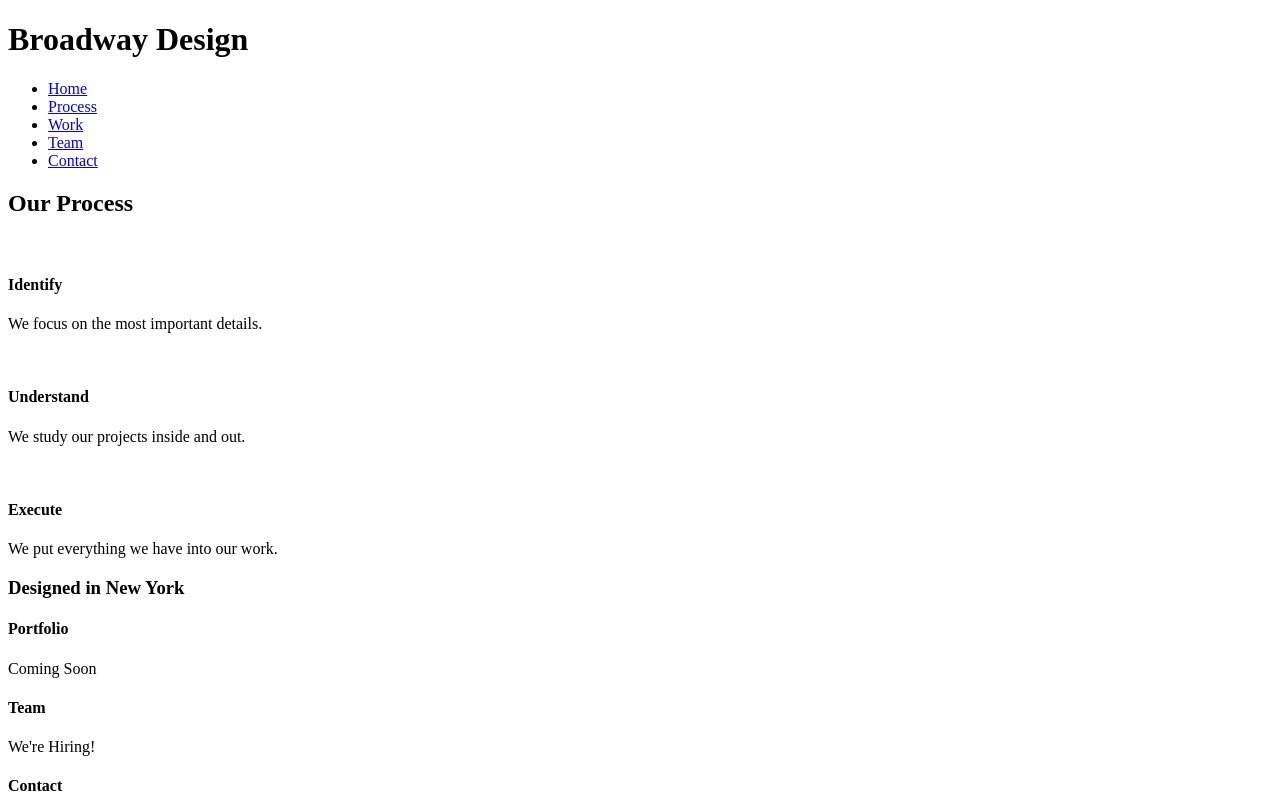
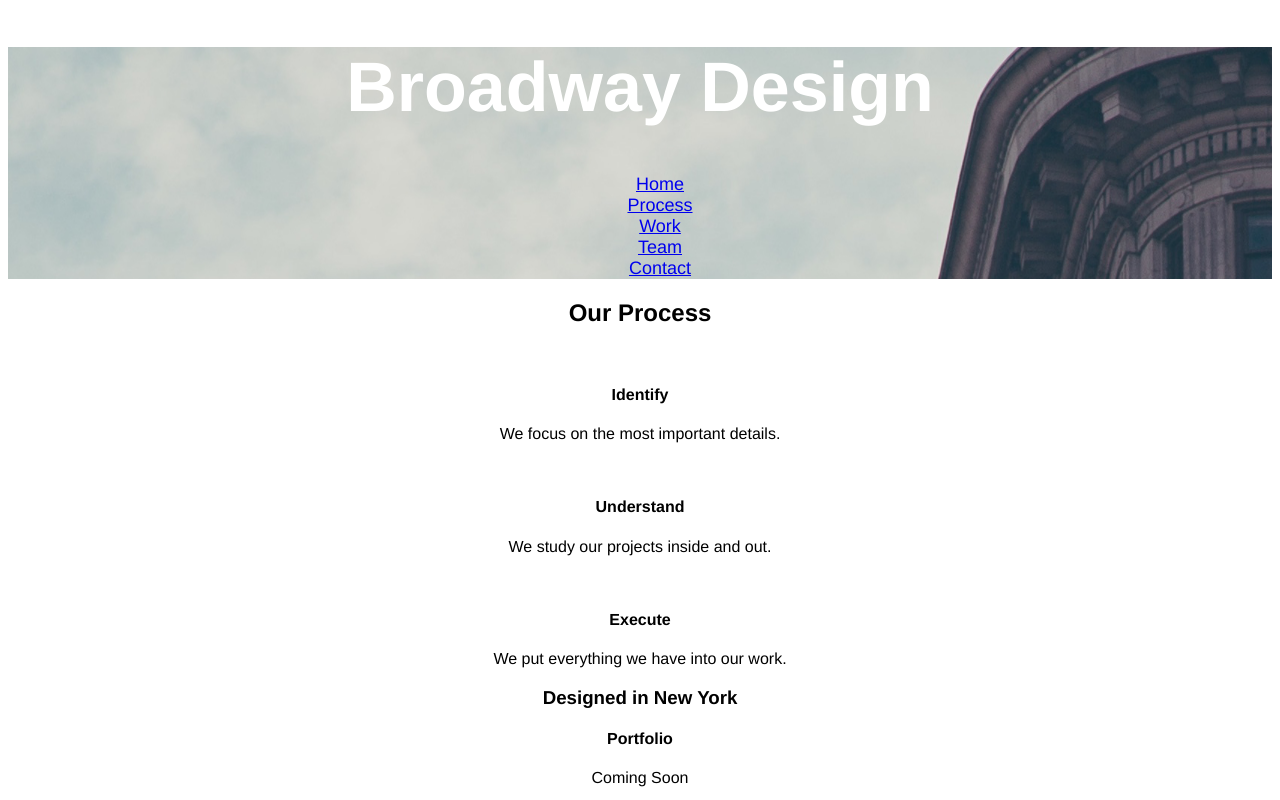
Before and after one commit to anderbay/broadway, a plain HTML site: page index.html in a window 1280 px wide. Shown: the top 800 px of the page. Drawn offline with Linux system fonts and the light colour scheme.

Commit message:
Styled header section

```diff
--- a/index.html
+++ b/index.html
@@ -3,10 +3,10 @@
   <head>
     <meta charset="utf-8">
     <title>Broadway Design</title>
-    <link src="./resources/style.css" rel="stylesheet" href="/css/master.css">
+    <link rel="stylesheet" href="./resources/css/style.css" type="text/css">
   </head>
   <body>
-    <div class="">
+    <header>
       <h1>Broadway Design</h1>
       <nav>
         <ul>
@@ -17,8 +17,7 @@
           <li><a href="#">Contact</a></li>
         </ul>
       </nav>
-    </div>
-    <div class="process">
+    </header>
       <h2>Our Process</h2>
       <img src="" alt="">
         <h4>Identify</h4>
--- a/resources/css/style.css
+++ b/resources/css/style.css
@@ -0,0 +1,22 @@
+html {
+  font-family: Helvetica, sans-serif;
+  text-align: center;
+  font-size: 16px;
+  font-weight: normal;
+}
+
+h1 {
+  font-size: 70px;
+  color: white;
+  font-weight: bold;
+}
+
+header ul {
+  list-style: none;
+  font-size: 18px;
+  color: white;
+}
+
+header {
+  background-image: url('../images/the-flatiron-building.png');
+}
```
Also changed, not shown: resources/images/execute.svg (added), resources/images/identify.svg (added), resources/images/the-flatiron-building.png (added), resources/images/understand.svg (added).
